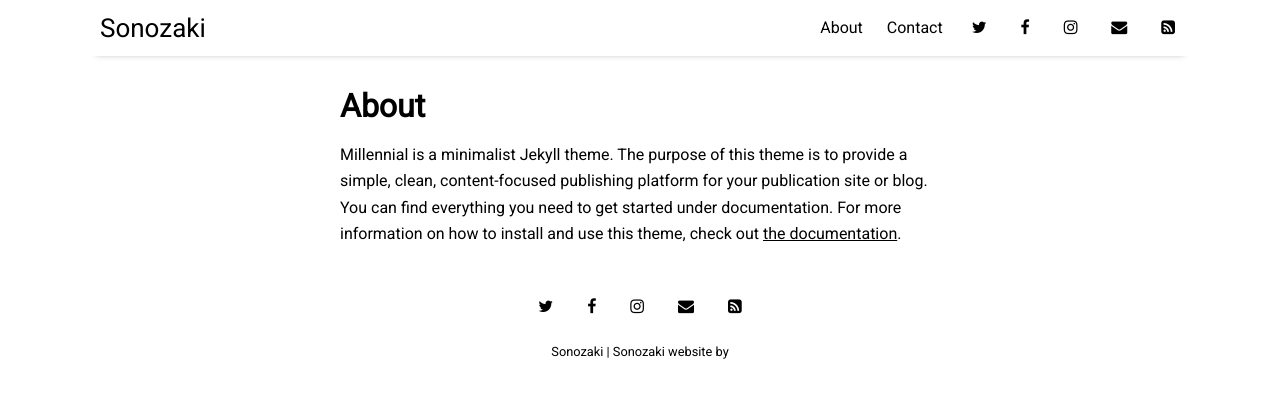
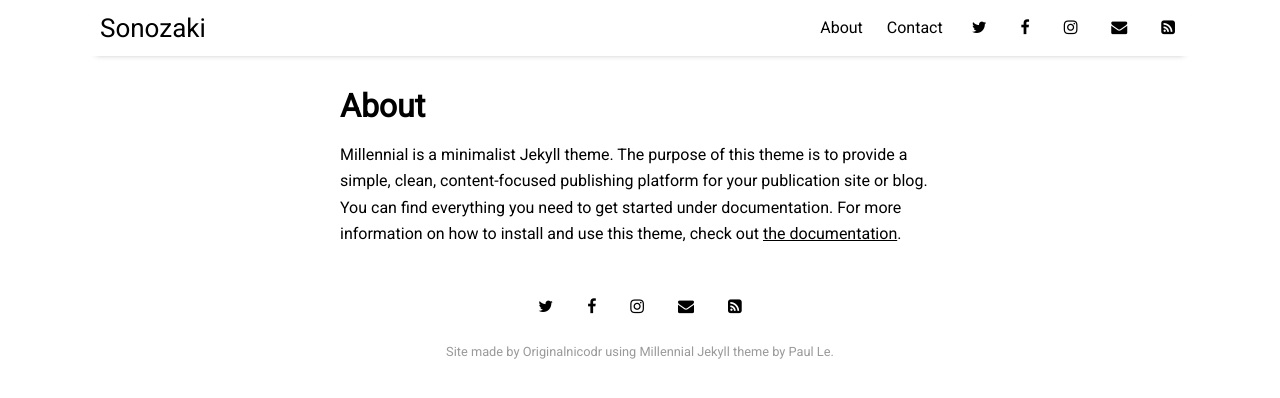
Before and after one commit to Sonozki/sonozki.github.io, a Jekyll site: the page built from pages/about.md, in a window 1280 px wide. Shown: the top 398 px of the page. Built offline with Jekyll 4.4.1, drawn with Linux system fonts in a browser that asks for light colours; nearby versions of some CDN libraries; a style sheet for code colours, icons or effects is not loaded.

Commit message:
Update footer.html

```diff
--- a/_includes/footer.html
+++ b/_includes/footer.html
@@ -2,5 +2,5 @@
   {% for item in site.data.settings.social %}
     <a href="{{ item.link }}" class="menu-link" target="_blank"><i class="fa fa-{{ item.icon }}" aria-hidden="true"></i></a>
   {% endfor %}
-  <div class="footer-description"><a href="{{ site.github.url }}/">{{ site.title }} | {{ site.description }} by {{ site.author }}</a></div>
+  <div class="footer-description"> Site made by Originalnicodr using Millennial Jekyll theme by Paul Le.</div>
 </footer>
```
